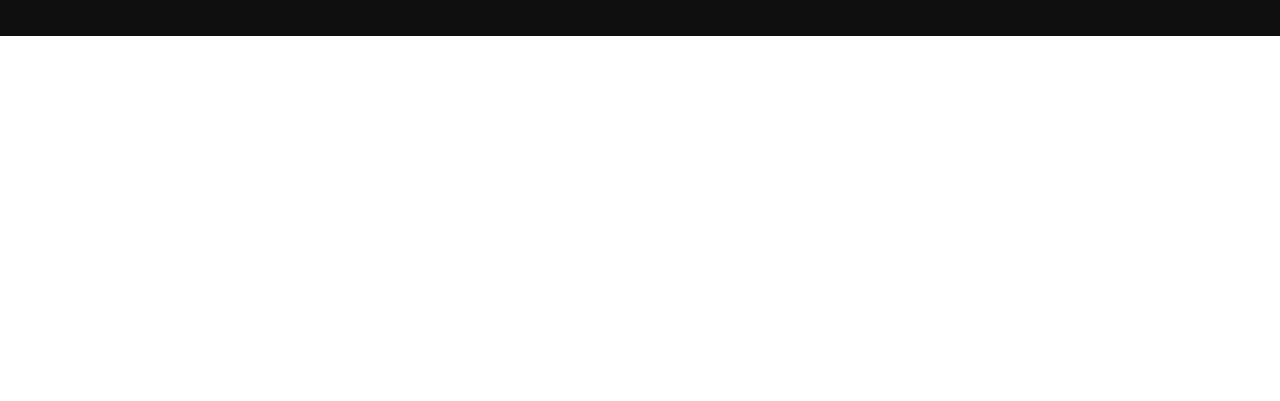
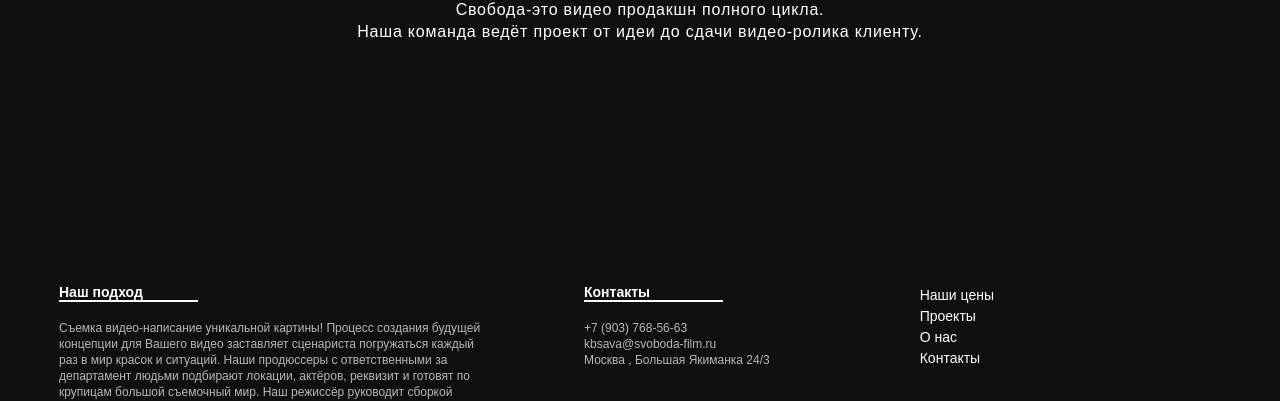
Before and after one commit to qwerty1986ws/SVOBODA-F, a website: page source/index.html in a window 1280 px wide. Shown: the part 1103-1504 px from the top of the page. Before the commit the page ends 1139 px from the top, so only its background shows below. Drawn offline with nearby package versions, Linux system fonts and the light colour scheme; files that its build step writes are made by us from their sources.

Commit message:
#1 добавил блок описания

```diff
--- a/source/index.html
+++ b/source/index.html
@@ -64,7 +64,14 @@
             </div>
           </div>
         </div>
-        <main></main>
+        <main class="main">
+          <section class="main__index-desc index-desc">
+            <h2 class="index-desc__title">Кто мы</h2>
+            <p class="index-desc__text">
+              Свобода-это видео продакшн полного цикла.<br> Наша команда ведёт проект от идеи до сдачи видео-ролика клиенту.
+            </p>
+          </section>
+        </main>
       </div>
       <footer class="body__footer main-footer">
         <section class="main-footer__desc footer-desc">
--- /dev/null
+++ b/source/sass/blocks/index-desc.scss
@@ -0,0 +1,20 @@
+.index-desc {
+  padding: 80px 80px 180px 80px;
+  background: $black__1;
+  text-align: center;
+  color: $white;
+
+  &__title {
+    margin: 0 0 78px 0;
+    font-weight: bold;
+    font-size: 36px;
+    line-height: 41px;
+    text-transform: uppercase;
+  }
+
+  &__text {
+    font-size: 16px;
+    line-height: 22px;
+    letter-spacing: 0.05em;
+  }
+}
--- a/source/sass/style.scss
+++ b/source/sass/style.scss
@@ -15,3 +15,4 @@
 @import "blocks/main-footer.scss";
 
 @import "blocks/banner.scss";
+@import "blocks/index-desc.scss";
```
Also changed, not shown: build/css/style.min.css, build/index.html, source/img/nav-1.jpg (added), source/img/nav-2.jpg (added), source/img/nav-3.jpg (added), source/img/nav-4.jpg (added), source/img/nav-5.jpg (added), source/img/nav-6.jpg (added), source/img/slide-1.png (added), source/img/slide-2.png (added), source/img/slide-3.png (added), source/img/video-screen.png (added), 1 other file.
